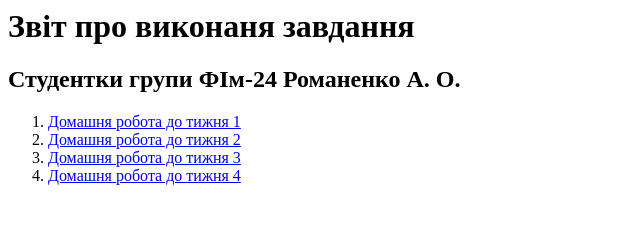
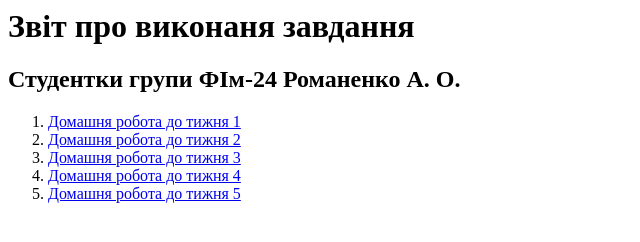
Before and after one commit to kisochkar/FIm-24, a plain HTML site: page index.html in a window 1280 px wide. Shown: the whole page, without its empty margins (0-640 px from the left). Drawn offline with Linux system fonts and the light colour scheme.

Commit message:
Add files via upload

```diff
--- a/index.html
+++ b/index.html
@@ -12,6 +12,7 @@
 <li><a href="hv2/homvork2.html" target="_blank">Домашня робота до тижня 2</a></li>
 <li><a href="hv3/homvork3.html" target="_blank">Домашня робота до тижня 3</a></li>
 <li><a href="hv4/homvork4.html" target="_blank">Домашня робота до тижня 4</a></li>
+<li><a href="hv5/homvork5.html" target="_blank">Домашня робота до тижня 5</a></li>
 </ol>
 </body>
 </html>
```
